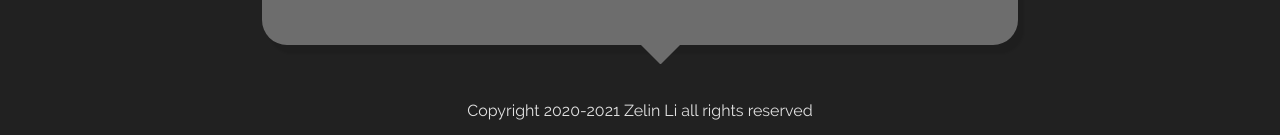
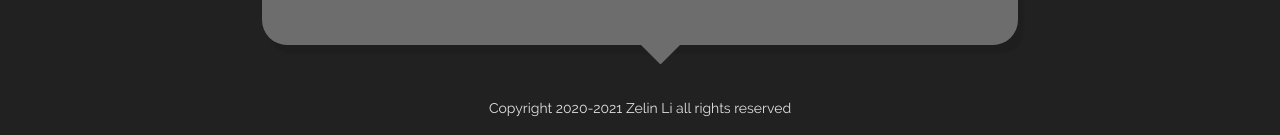
Before and after one commit to lzlniu/lzlniu.github.io, a React (Create React App) app: page /other in a window 1280 px wide. Shown: the part 916-1051 px from the top of the page. Built offline with nearby package versions, Linux system fonts and the light colour scheme.

Commit message:
update format for better illustration
picture and text max-width adjustment

```diff
--- a/src/Main.tsx
+++ b/src/Main.tsx
@@ -25,8 +25,9 @@ const qqset = [
 ];
 const qqtextapp =
   <div id="bottom" style={{ top:`35px` }}>
-    <p>All group chat (view in <a href="https://www.sublimetext.com/" style={{ color:`gray` }}>Sublime Text 3</a>):</p>
+    <p>All group chat (view in <a href="https://www.sublimetext.com/" style={{ color:`gray` }}>Sublime Text</a>):</p>
     <img src={qqgroupchatimg}></img>
+    <p>To be continued!</p>
   </div>
 ;
 
@@ -69,8 +70,8 @@ const sidebar = {
 const scrollup = <div className="downb"><a href="#Apptop"><img src={arrowpng}></img></a></div>;
 const scrollback = <div className="downb2"><Link to="/" style={{ background:`transparent` }}><a><img src={arrowpng} style={{ transform: `rotate(-90deg)` }}></img></a></Link></div>
 const contactinfo = <p>If you would like to know more about me, feel free to contact me through WeChat Official Account 'newslzl' or my e-mail: zelin.l@foxmail.com.</p>;
-const qrimage = <img src={qrcode} alt="newslzl's QR-code"></img>;
-const copyright = <p>Copyright 2020-2021 Zelin Li all rights reserved</p>;
+const qrimage = <img src={qrcode} alt="newslzl's QR-code" style={{ maxWidth:`360px` }}></img>;
+const copyright = <p style={{fontSize:`14px`, marginLeft:`10px`, marginRight:`10px` }}>Copyright 2020-2021 Zelin Li all rights reserved</p>;
 
 function Home({...props}) {
   const [isOpen, toggleOpen] = useCycle(false, true);
@@ -129,8 +130,6 @@ function CommonContent({...props}:MyProps) {
   return (
     <div>
       <div className="header" style={newmainstyle}>
-        {scrollup}
-        {scrollback}
         <div id="header_text">
           <h1>{props.atitle}</h1>
           <h2>{props.asubtitle}</h2>
@@ -142,6 +141,8 @@ function CommonContent({...props}:MyProps) {
         {props.this_app}
         {textmlbottom}
       </div>
+      {scrollup}
+      {scrollback}
     </div>
   );
 };
--- a/src/page/content/style.css
+++ b/src/page/content/style.css
@@ -174,23 +174,22 @@ summary {
 }
 #bottom {
 	top:75px;
-	bottom:0px;
 	width:100%;
-	text-align:center;
 	color:rgb(225,225,225);
 	background:#212121;
 	background-size:cover;
 	position:relative;
 	padding-bottom:2px;
-	padding-top:15px;
+	padding-top:2vh;
 	margin-top:75px;
 }
 #bottom p {
-	margin-left: 20px;
-	margin-right: 20px;
+	font-size:17px;
+	margin-left: calc(6vmin + 3vmax);
+	margin-right: calc(6vmin + 3vmax);
 }
 #bottom img {
-	width:100%;
-	max-width:320px;
+	width:85%;
+	max-width:960px;
 	overflow:hidden;
 }
```
